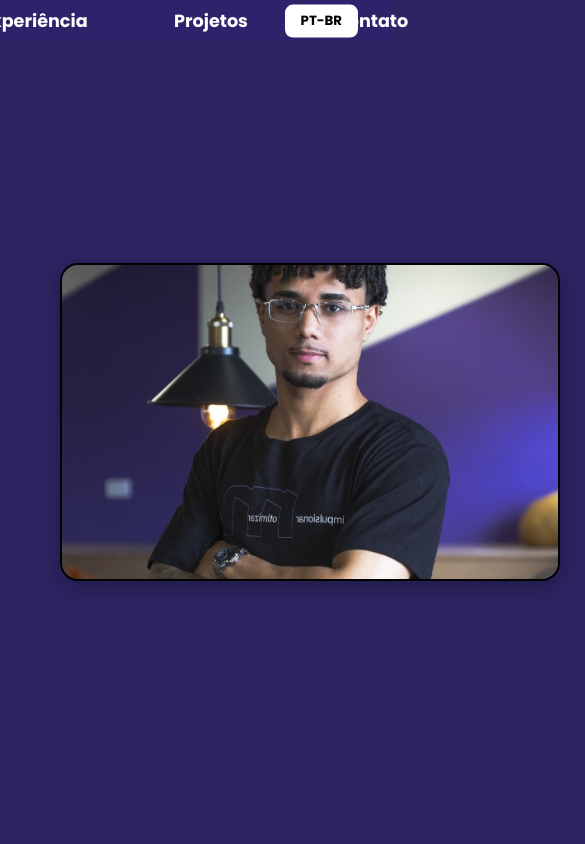
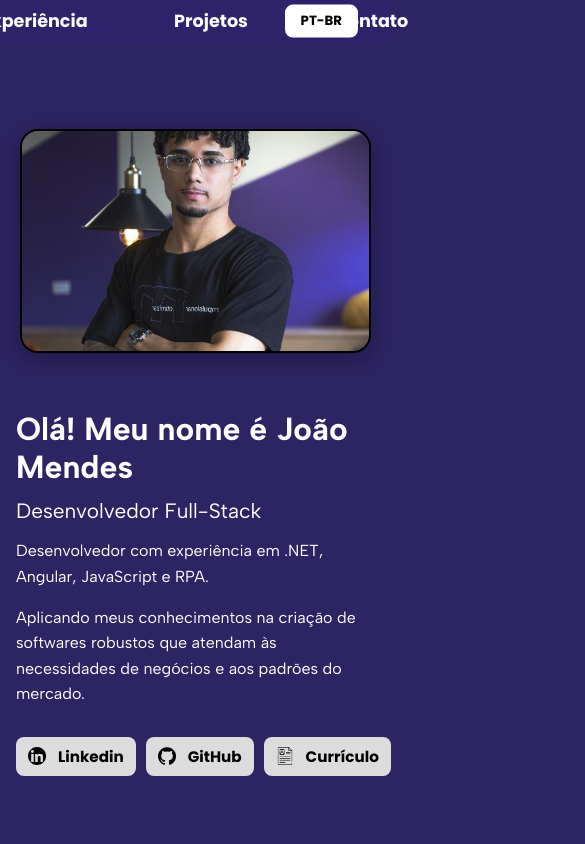
Before and after one commit to joaomendes27/portfolio, an Angular app: page / in a window 390 px wide. Shown: the top 844 px of the page, 585 px wide, since content can reach past the window. Built offline with nearby package versions, Linux system fonts and the light colour scheme.

Commit message:
feat: comecando responsividade

```diff
--- a/src/app/components/experience/experience.scss
+++ b/src/app/components/experience/experience.scss
@@ -138,3 +138,9 @@
     transform: translateX(-50%) translateY(-6px);
   }
 }
+
+@media (max-width: 600px) {
+  .experience-container {
+    margin-top: -7rem;
+  }
+}
--- a/src/app/components/home/home.scss
+++ b/src/app/components/home/home.scss
@@ -97,3 +97,58 @@
     filter: brightness(1.15);
   }
 }
+@media (max-width: 600px) {
+  .home-container {
+    margin-top: 5rem;
+    flex-direction: column;
+    align-items: flex-start;
+    justify-content: flex-start;
+    padding-left: 0;
+    gap: 24px;
+    width: 100vw;
+    min-height: 100vh;
+    box-sizing: border-box;
+    padding: 1rem;
+  }
+
+  .photo-area {
+    width: 100%;
+    justify-content: center;
+    img {
+      max-width: 90vw;
+      width: 100%;
+      height: auto;
+      border-radius: 18px;
+    }
+  }
+
+  .info-area {
+    width: 100%;
+    gap: 12px;
+    h1 {
+      font-size: 2rem;
+      text-align: left;
+    }
+    h2 {
+      font-size: 1.3rem;
+      text-align: left;
+    }
+    p {
+      font-size: 1rem;
+      max-width: 100%;
+    }
+  }
+
+  .social-buttons {
+    gap: 10px;
+    .btn {
+      font-size: 0.95rem;
+      padding: 8px 12px;
+      img {
+        width: 18px;
+        height: 18px;
+        margin-right: 4px;
+      }
+    }
+  }
+}
```
